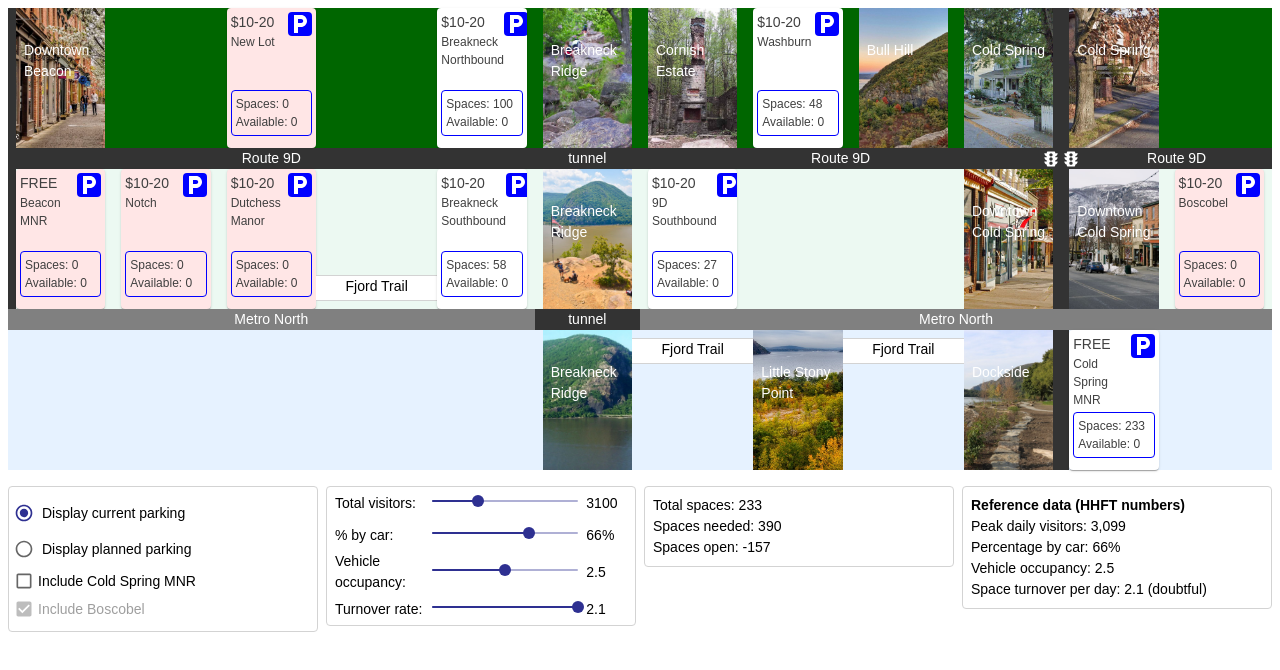
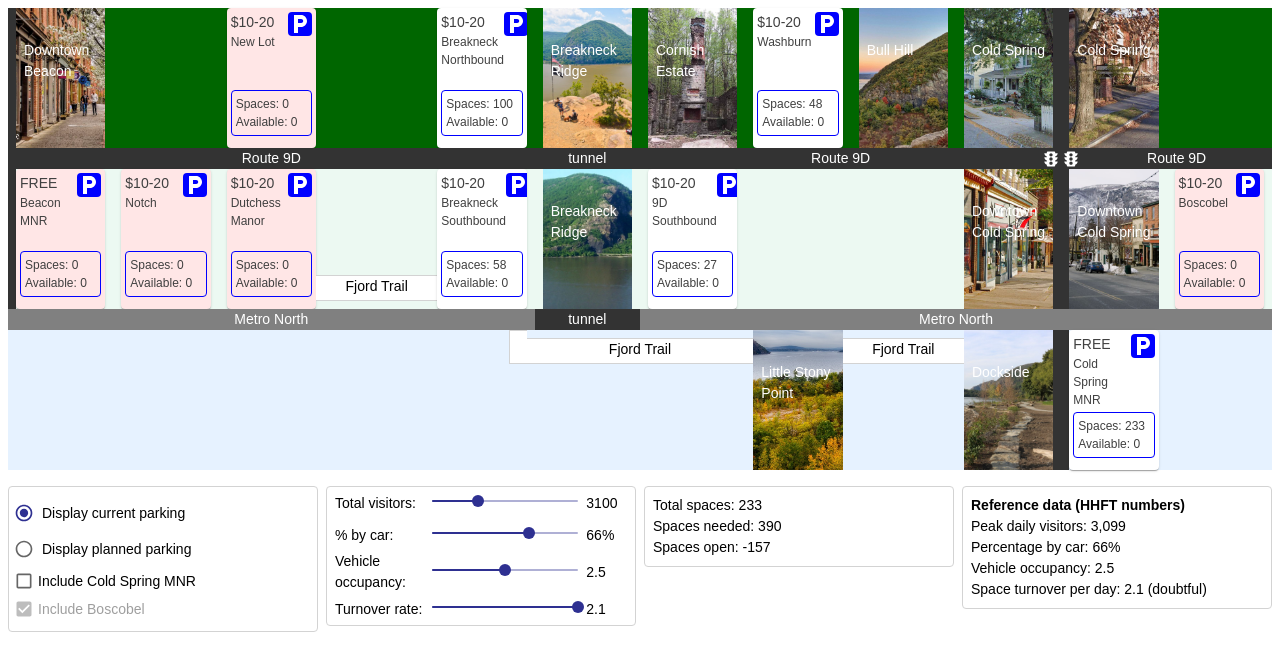
Before and after one commit to peterhend/protect-the-highlands, a Gatsby site: page / in a window 1280 px wide. Built offline with nearby package versions, Linux system fonts and the light colour scheme; Gatsby itself is replaced by a stand-in of ours.

Commit message:
Redo trail

```diff
--- a/src/features/Parking/ParkingGrid.tsx
+++ b/src/features/Parking/ParkingGrid.tsx
@@ -29,7 +29,7 @@
         <ParkingArea id='NEW' />
         <Gap />
         <ParkingArea id='BNR-NB' />
-        <Landmark name='Breakneck Ridge' background={Breakneck3} />
+        <Landmark name='Breakneck Ridge' background={Breakneck2} />
         <Landmark name='Cornish Estate' background={CornishEstate} />
         <ParkingArea id='WBN' />
         <Landmark name='Bull Hill' background={BullHill} />
@@ -48,7 +48,7 @@
         <ParkingArea id='DMN' />
         <Trail size={1} bottom={true} />
         <ParkingArea id='BNR-SB' />
-        <Landmark name='Breakneck Ridge' background={Breakneck2} />
+        <Landmark name='Breakneck Ridge' background={Breakneck1} />
         <ParkingArea id='9D-SB' />
         <Gap />
         <Gap />
@@ -75,9 +75,10 @@
         <Gap />
         <Gap />
         <Gap />
-        <Gap />
-        <Landmark name='Breakneck Ridge' background={Breakneck1} />
-        <Trail size={1} />
+        {/* <Gap /> */}
+        {/* <Landmark name='Breakneck Ridge' background={Breakneck1} /> */}
+        <Trail size={1} half />
+        <Trail size={2} />
         <Landmark name='Little Stony Point' background={StonyPoint} />
         <Trail size={1} />
         <Landmark name='Dockside' background={Dockside} roadRight />
--- a/src/features/Parking/components/Trail.tsx
+++ b/src/features/Parking/components/Trail.tsx
@@ -7,24 +7,38 @@
 interface TrailProps {
   size: number;
   bottom?: boolean;
+  half?: boolean;
 }
 
-export const Trail: FC<TrailProps> = ({ size, bottom }) => {
+const styles = {
+  full: {
+    mx: -1,
+    my: 1,
+    borderTop: "1px solid lightgray",
+    borderBottom: "1px solid lightgray",
+    textAlign: "center",
+    height: 24,
+    bgcolor: "white",
+  },
+  half: {
+    mr: 1,
+    ml: 10,
+    my: 0,
+    borderTop: "1px solid lightgray",
+    borderBottom: "1px solid lightgray",
+    borderLeft: "1px solid lightgray",
+    textAlign: "center",
+    height: 32,
+    bgcolor: "white",
+  },
+};
+
+export const Trail: FC<TrailProps> = ({ size, bottom, half }) => {
   return (
     <Grid item xs={size}>
       <Stack sx={{ height: 140, justifyContent: bottom ? "end" : "start" }}>
-        <Box
-          sx={{
-            mx: -1,
-            my: 1,
-            borderTop: '1px solid lightgray',
-            borderBottom: '1px solid lightgray',
-            textAlign: "center",
-            height: 24,
-            bgcolor: 'white'
-          }}
-        >
-          <Typography>Fjord Trail</Typography>
+        <Box sx={half ? styles.half : styles.full}>
+          <Typography>{half ? "" : "Fjord Trail"}</Typography>
         </Box>
       </Stack>
     </Grid>
```
